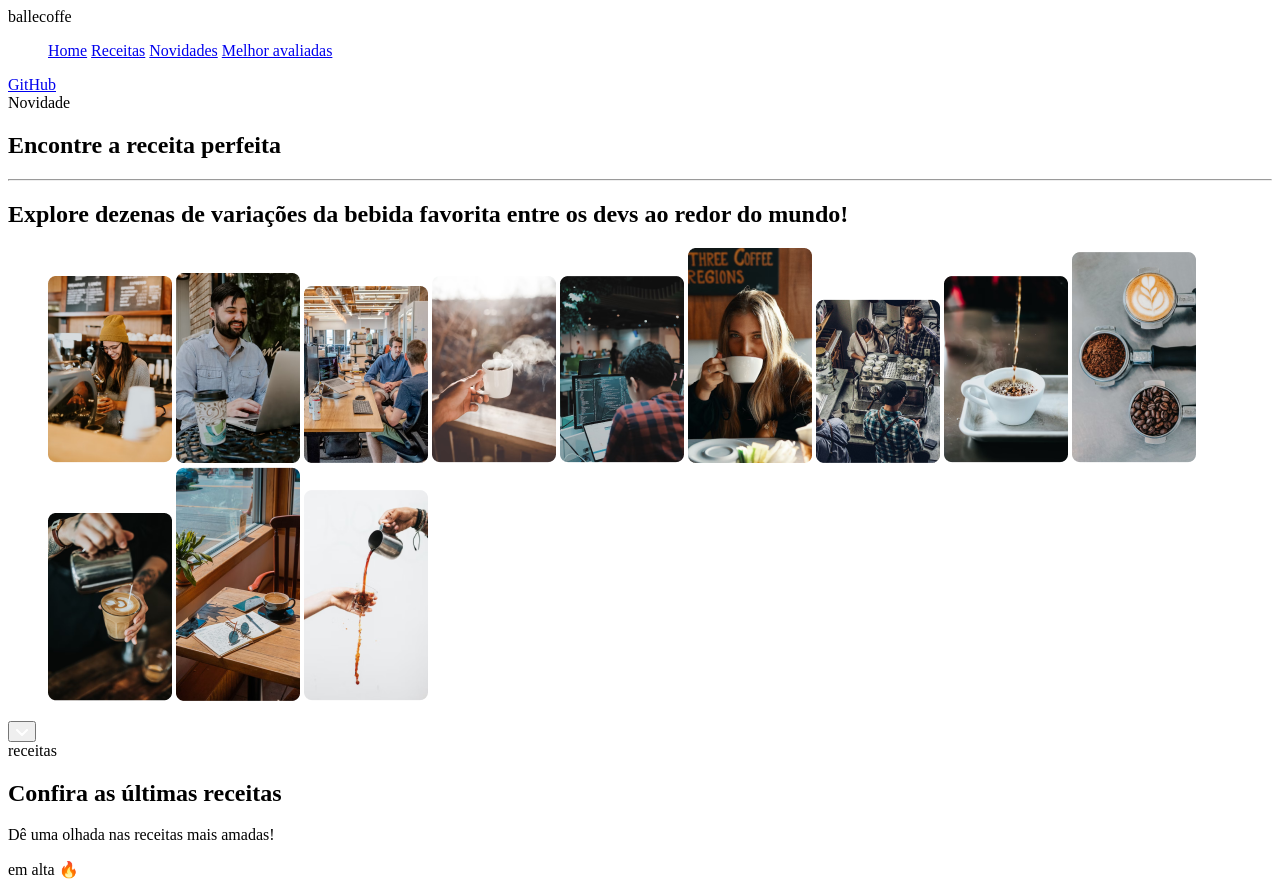
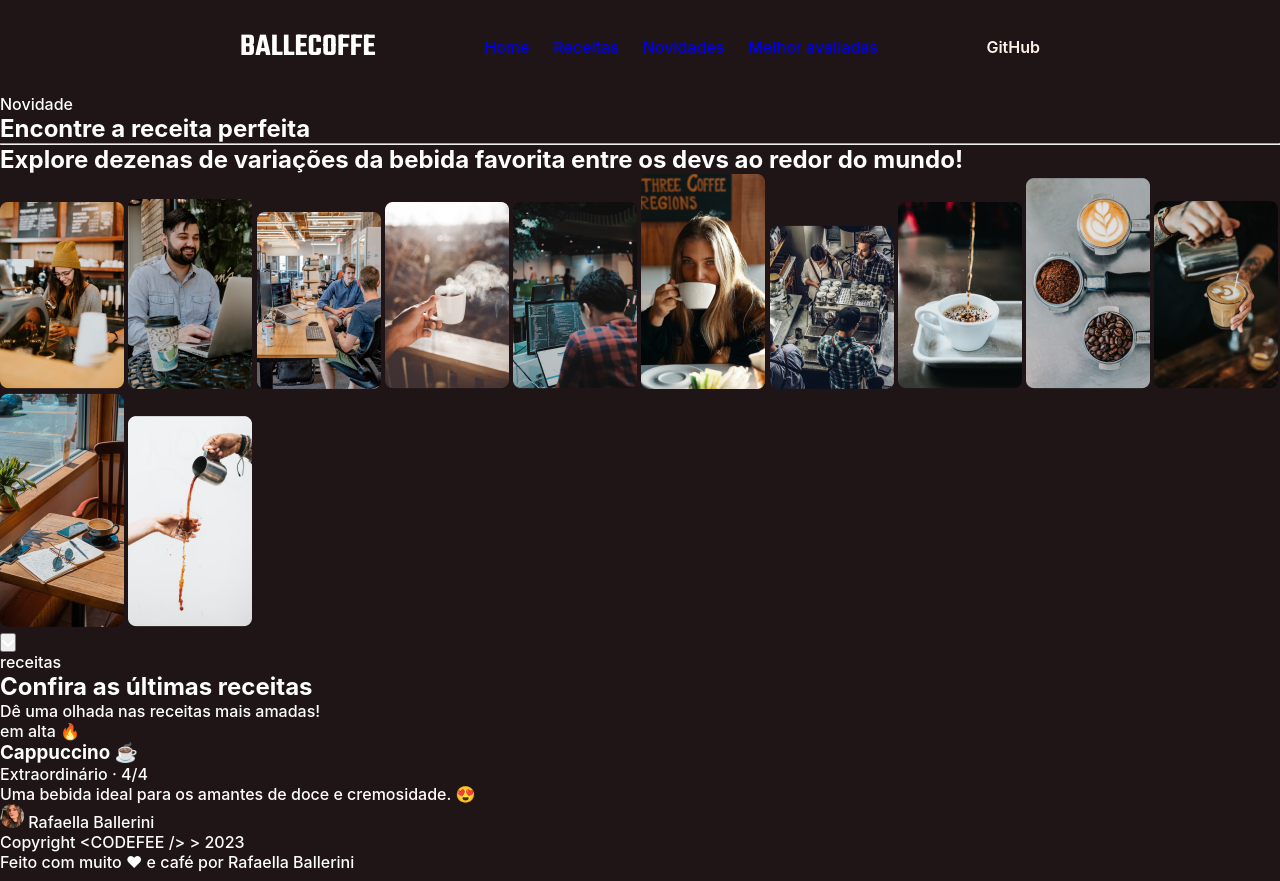
Before and after one commit to InfoKeven/DashBoard, a plain HTML site: page index.html in a window 1280 px wide. Shown: the top 881 px of the page. Drawn offline with Linux system fonts and the light colour scheme.

Commit message:
add css and class
Adicionando o arquivo CSS e incrementando classes no "Header"

```diff
--- a/index.html
+++ b/index.html
@@ -5,21 +5,24 @@
     <meta name="viewport" content="width=device-width, initial-scale=1.0">
     <meta name="description" content="Explore dezenas de variações da bebida favorita entre os devs ao redor do mundo!">
     <title>BaleriCoffee</title>
+
+    <link rel="stylesheet" href="src/css/reset.css">
+    <link rel="stylesheet" href="src/css/style.css">
 </head>
 <body>
     <header>
         <nav>
-            <span>
+            <span class="logo">
                 ballecoffe
             </span>
 
-            <ul>
+            <ul class="menu">
                 <liv> <a href="#">Home</a> </liv>
                 <liv> <a href="#">Receitas</a> </liv>
                 <liv> <a href="#">Novidades</a> </liv>
                 <liv> <a href="#">Melhor avaliadas</a> </liv>
             </ul>
-            <a href="#">GitHub</a>
+            <a class="github" href="#">GitHub</a>
 
         </nav>
     </header>
--- /dev/null
+++ b/src/css/reset.css
@@ -0,0 +1,12 @@
+@import url('https://fonts.googleapis.com/css2?family=Epilogue:ital,wght@0,100..900;1,100..900&family=Montserrat:ital,wght@0,100..900;1,100..900&family=Roboto:ital,wght@0,100;0,300;0,400;0,500;0,700;0,900;1,100;1,300;1,400;1,500;1,700;1,900&family=Teko:wght@300..700&display=swap');
+
+* {
+    margin: 0;
+    padding: 0;
+    box-sizing: border-box;
+}
+
+body {
+    background: #1F1517;
+    color: #ffffff;
+}
--- /dev/null
+++ b/src/css/style.css
@@ -0,0 +1,43 @@
+html {
+    font-family: Inter ,sans-serif;
+    font-weight: 500;
+}
+
+a {
+    text-decoration: none;
+}
+
+ul {
+    list-style: none;
+}
+
+nav {
+    max-width: 1120px;
+    margin: auto;
+    padding: 1.5rem 10rem;
+    /* pixels to rem - site para realizar a conversão de escalas de pixels para rem */
+
+    display: flex;
+    flex-direction: row;
+    justify-content: space-between;
+    align-items: center;
+}
+
+.logo {
+    font-family: "Teko";
+    font-size: 2rem;
+    font-weight: 600;
+    text-transform: uppercase;
+}
+
+.menu {
+    display: flex;
+    flex-direction: row;
+    gap: 1.5rem;
+    color: #FFF2E780;
+}
+
+.github {
+    color: #FFF2E7;
+    font-weight: 600;
+}
```
